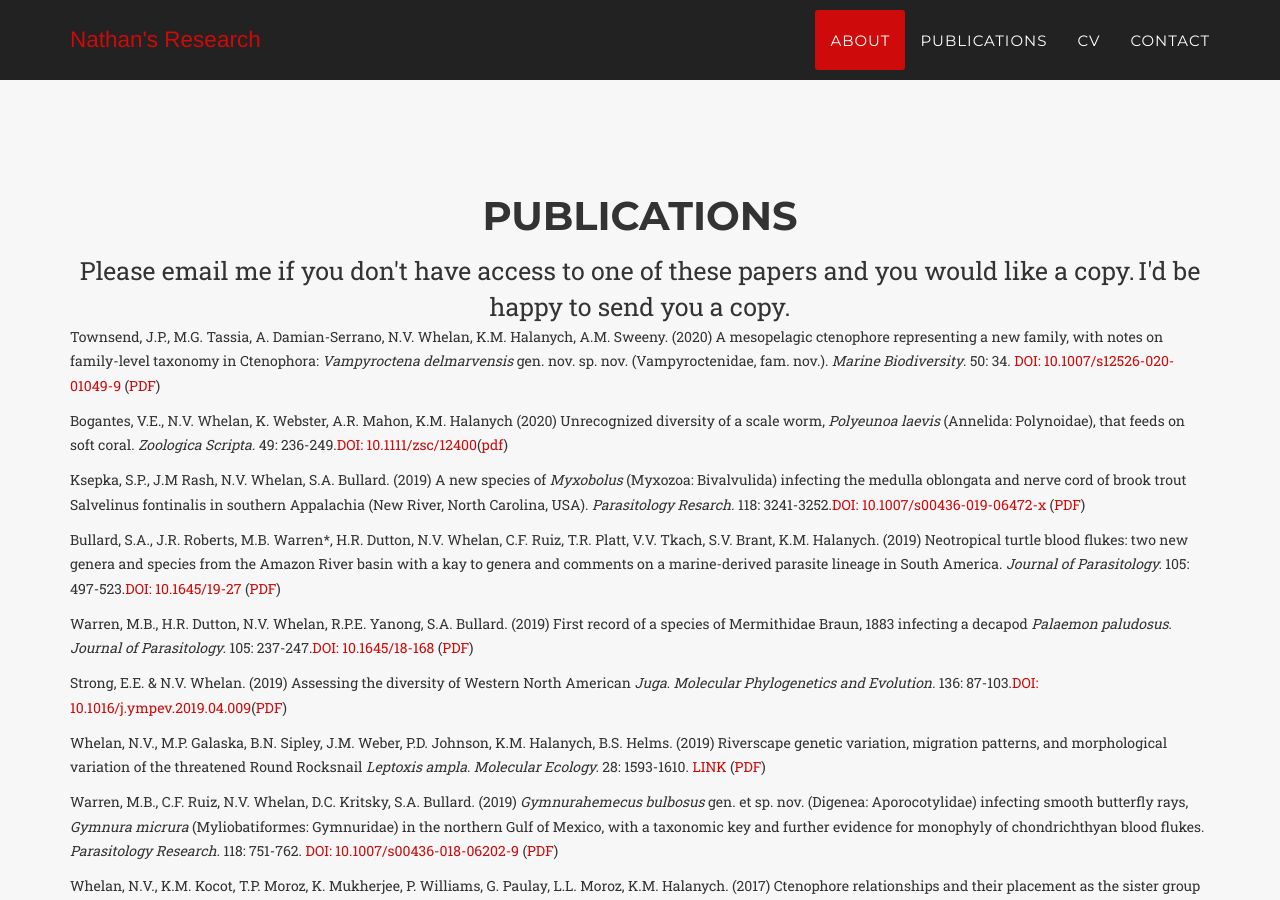
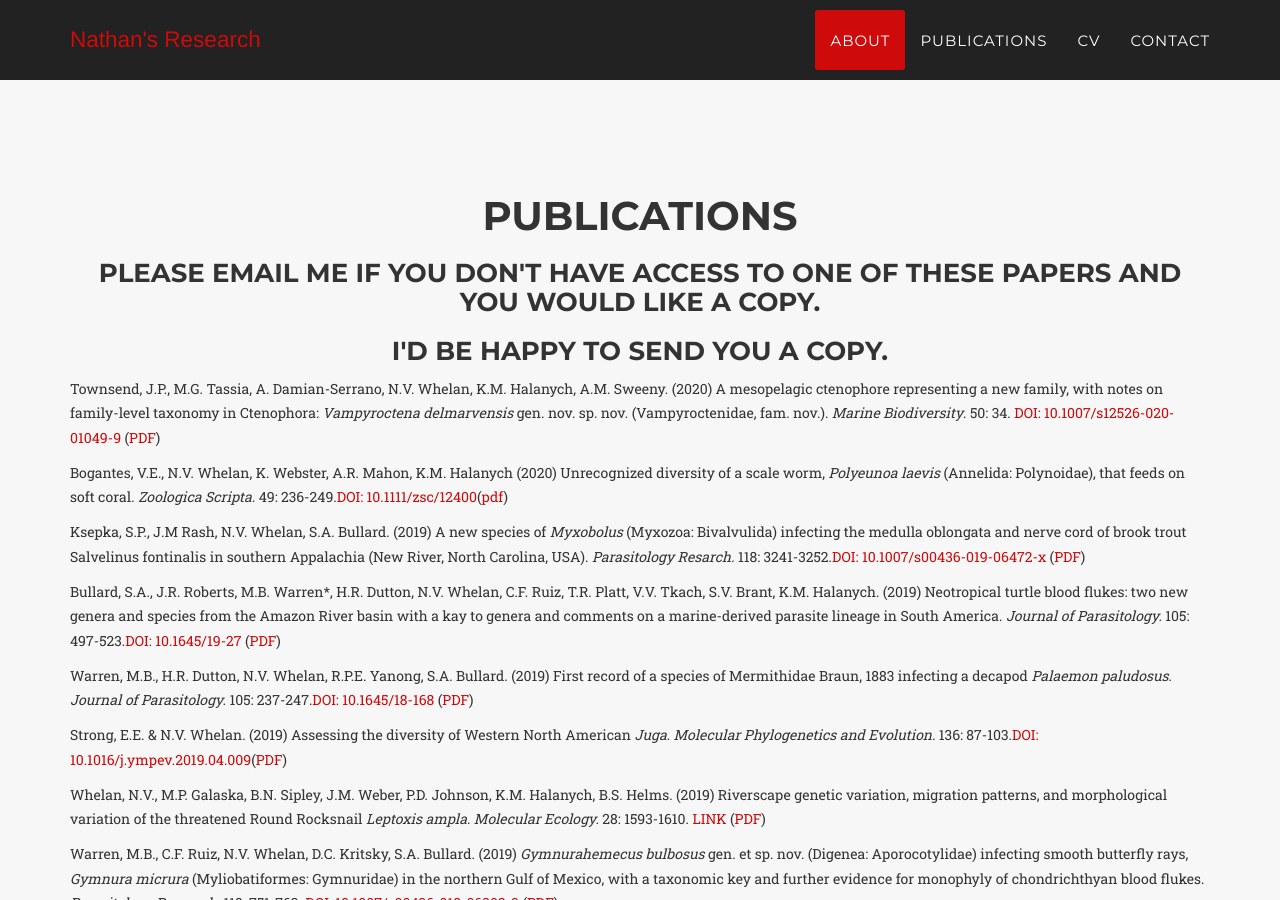
Before and after one commit to NathanWhelan/nathanwhelan.github.io, a Jekyll site: the page built from index.html, in a window 1280 px wide and 900 px high, scrolled down 3000 px. Built offline with Jekyll 4.4.1, drawn with Linux system fonts in a browser that asks for light colours; some web fonts are replaced.

```diff
--- a/_includes/publications.html
+++ b/_includes/publications.html
@@ -4,8 +4,8 @@
             <div class="row">
                 <div class="col-lg-12 text-center">
                     <h2 class="section-heading">Publications</h2>
-		    <hmedium>Please email me if you don't have access to one of these papers and you would like a copy.</hmedium>
-			<hmedium>I'd be happy to send you a copy.</hmedium>
+		    <h3>Please email me if you don't have access to one of these papers and you would like a copy.</h3>
+			<h3>I'd be happy to send you a copy.</h3>
 	        </div>
             </div>
 <div class="box"><div class="box-title"></div><div class="box-body">
```
